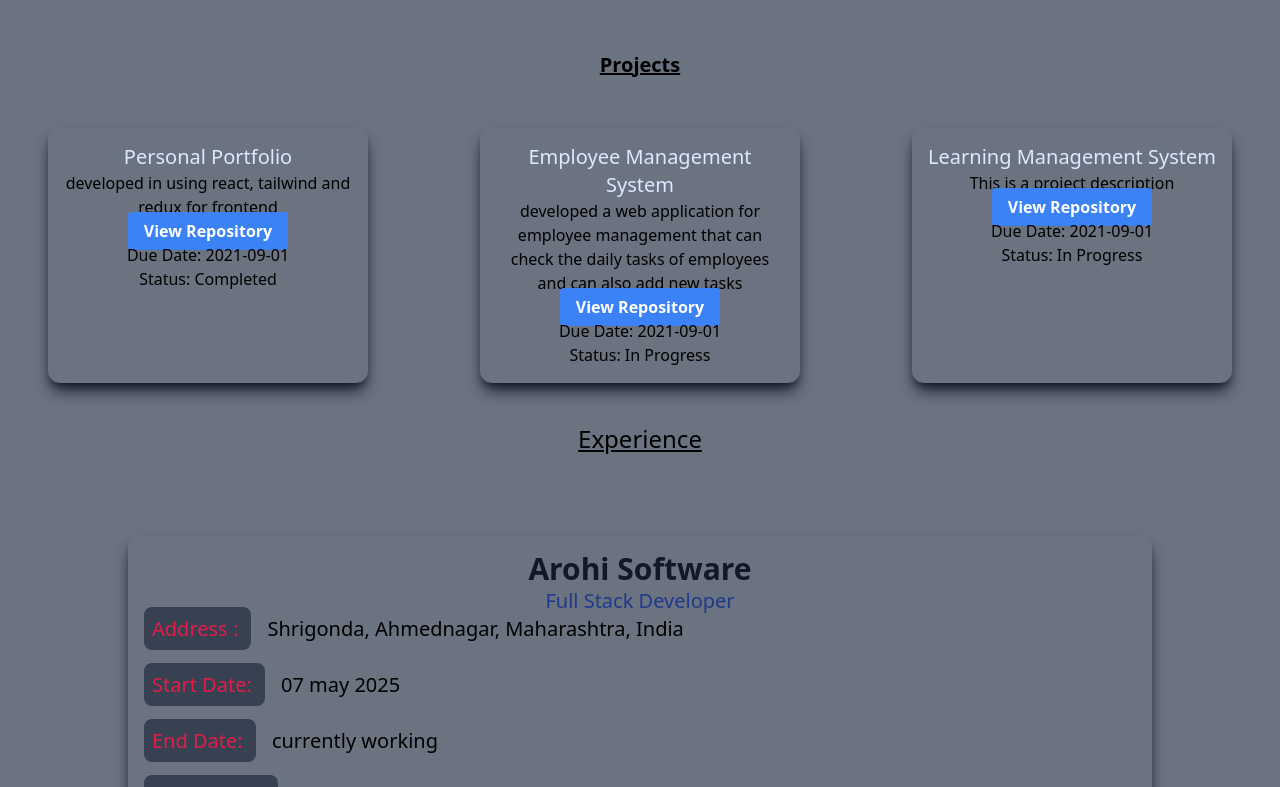
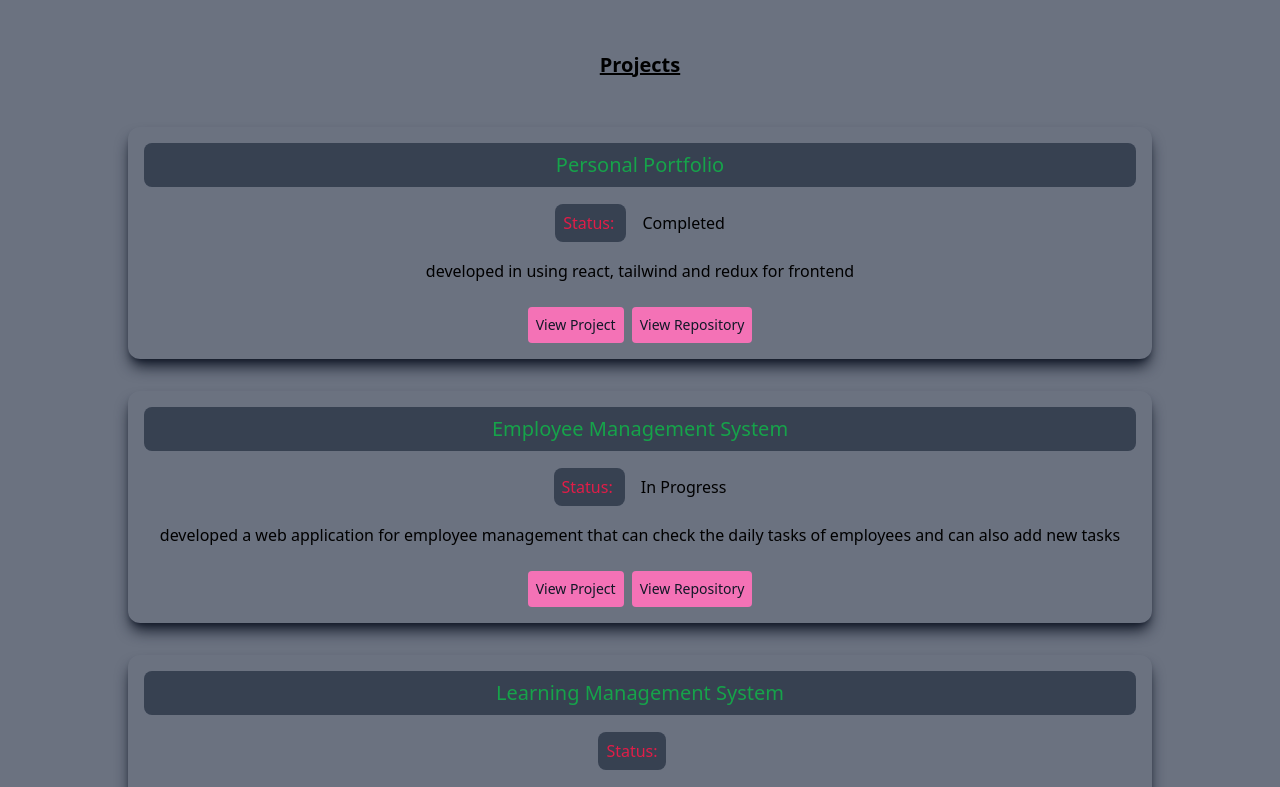
Before and after one commit to Gopal0828/personal-Portfolio, a React (Vite) app in the folder client/: page / in a window 1280 px wide. Shown: the part 4260-5047 px from the top of the page. Built offline with nearby package versions, Linux system fonts and the light colour scheme.

Commit message:
update the code

```diff
--- a/client/src/components/Projects/Projects.jsx
+++ b/client/src/components/Projects/Projects.jsx
@@ -8,8 +8,8 @@ function Projects() {
             name: 'Personal Portfolio',
             description: 'developed in using react, tailwind and redux for frontend',
             dueDate: '2021-09-01',
-            repository: 'https://github.com/gauravghuge7/Portfolio',
-            hostedLink: 'https://gauravghuge7.github.io/Portfolio/',
+            repository: 'https://github.com/gauravghuge7/personal-Portfolio',
+            url: 'https://personal-portfolio-opal-kappa.vercel.app/',
             status: 'Completed',
         },
         {
@@ -17,19 +17,23 @@ function Projects() {
             name: 'Employee Management System',
             description: 'developed a web application for employee management that can check the daily tasks of employees and can also add new tasks',
             dueDate: '2021-09-01',
-            repository: 'https://github.com/gauravghuge7/Employee-Management-System',
-            hostedLink: 'https://gauravghuge7.github.io/Employee-Management-System/',
+            repository: 'https://github.com/gauravghuge7/emplyeemanagement1',
+            url: 'https://emplyeemanagement1.vercel.app/',
 
             status: 'In Progress',
         },
         {
-            id: 3,
+            id: 2,
             name: 'Learning Management System',
-            description: 'This is a project description',
-            dueDate: '2021-09-01',
-            repository: 'https://github.com/gauravghuge7/Learning-Management-System',
-            hostedLink: 'https://gauravghuge7.github.io/Learning-Management-System/',
-            status: 'In Progress',
+            field: "software development",
+            availableFor: "mobile browsers and web browsers",
+            description: 'create a system that allows students to manage their own information, including their contact information, they can manage their profile like view profile, edit profile, delete profile etc.  a students can Enrolled in a course, they can view their course details, view theie lectures and assignments, and lectures notes',
+            url: 'https://emplyeemanagement1.vercel.app/',
+            repository: 'https://github.com/gauravghuge7/emplyeemanagement1',
+            image: 'https://www.google.com/images/branding/googlelogo/2x/googlelogo_color_272x92dp.png',
+            technologies: 'React, Redux, Tailwind CSS, MongoDB, Express, Node.js',
+
+            notice: 'If project is not working, there is hosted on personal account, only for personal use and not for commercial use. there you can check the repository of code there is attached the hosted link youn check from there if project not working, contact me on gauravghuge737@gmail.com '
         }
 
 
@@ -51,7 +55,7 @@ function Projects() {
         <div className=' mt-20 mb-10'>
             <h1 className='text-xl font-bold m-12 text-center underline'>Projects</h1>
 
-            <section className="flex flex-wrap justify-around text-center gap-4">
+            <section className="flex flex-col justify-around text-center gap-8">
 
                 {
 
@@ -60,20 +64,42 @@ function Projects() {
 
                         <div
                             key={index}
-                            className="shadow-lg shadow-gray-900  p-4 w-[20rem] rounded-xl"
+                            className="shadow-lg shadow-gray-900  p-4 w-[80%] m-auto rounded-xl"
                             >
 
-                            <h2 className='text-blue-100 text-xl text-center'>{project.name}</h2>
+                            <h2 className='text-green-600 text-xl bg-gray-700 p-2 rounded-lg'>{project.name}</h2>
 
+                            <br/>
+                            <p>
+                                <span className="text-rose-600 text-start bg-gray-700 p-2 rounded-lg mr-4">Status: </span>
+                                {project.status}
+                            </p>
+                            <br/>
                             <p className=''>{project.description}</p>
 
-                            <button>
-                                <a href={projects.repository}
-                                className="bg-blue-500 hover:bg-blue-700 text-white font-bold py-2 px-4 rounded">View Repository</a>
-                            </button>
+                            <br/>
+                            <div className="flex gap-2 justify-center items-center">
 
-                            <p>Due Date: {project.dueDate}</p>
-                            <p>Status: {project.status}</p>
+                                                <button className="text-gray-900 rounded p-2 bg-pink-400 text-sm ">
+
+
+                                                    <a href={project.url} target="_blank" rel="noreferrer">
+                                                        View Project
+                                                    </a>
+                                                </button>
+
+                                                <button className="text-gray-900 rounded p-2 bg-pink-400 text-sm ">
+
+
+                                                    <a href={project.repository} target="_blank" rel="noreferrer">
+                                                        View Repository
+                                                    </a>
+                                                </button>
+
+                                            </div>
+
+
+
 
                         </div>
 
```
